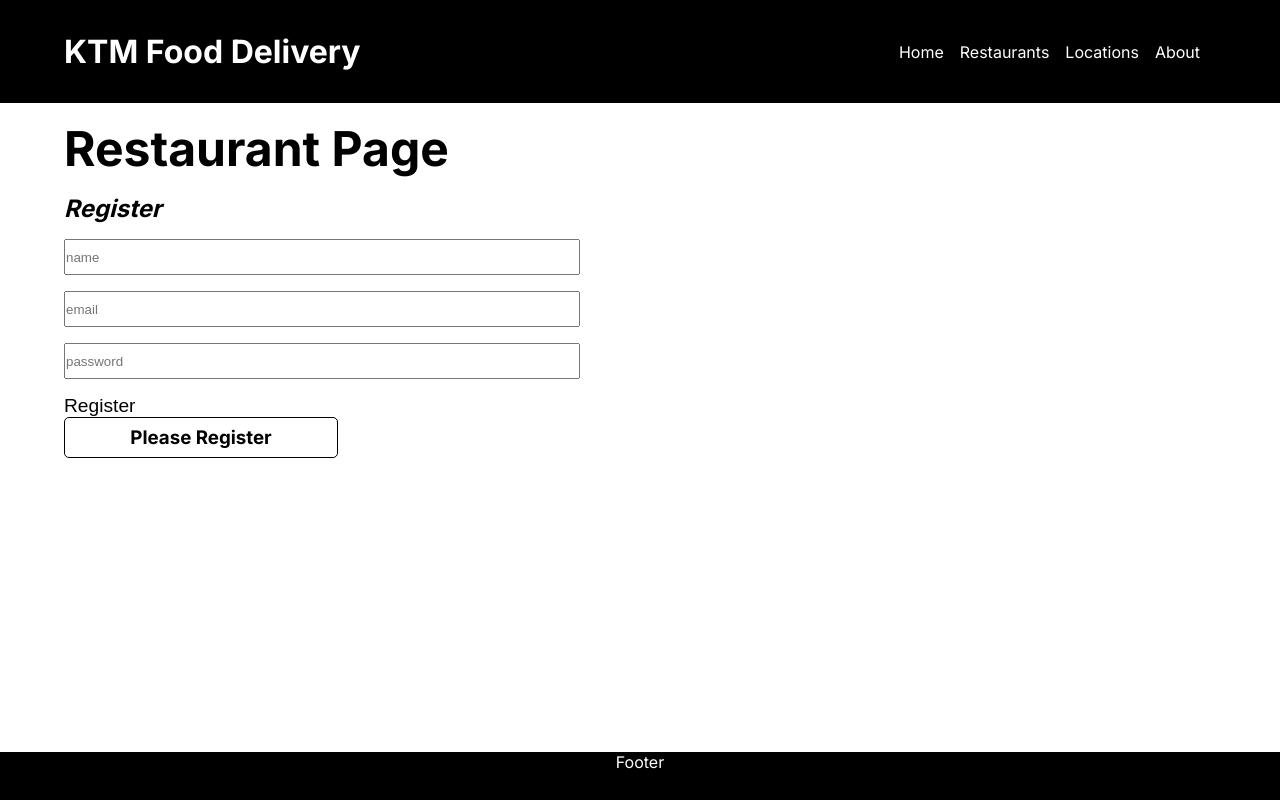
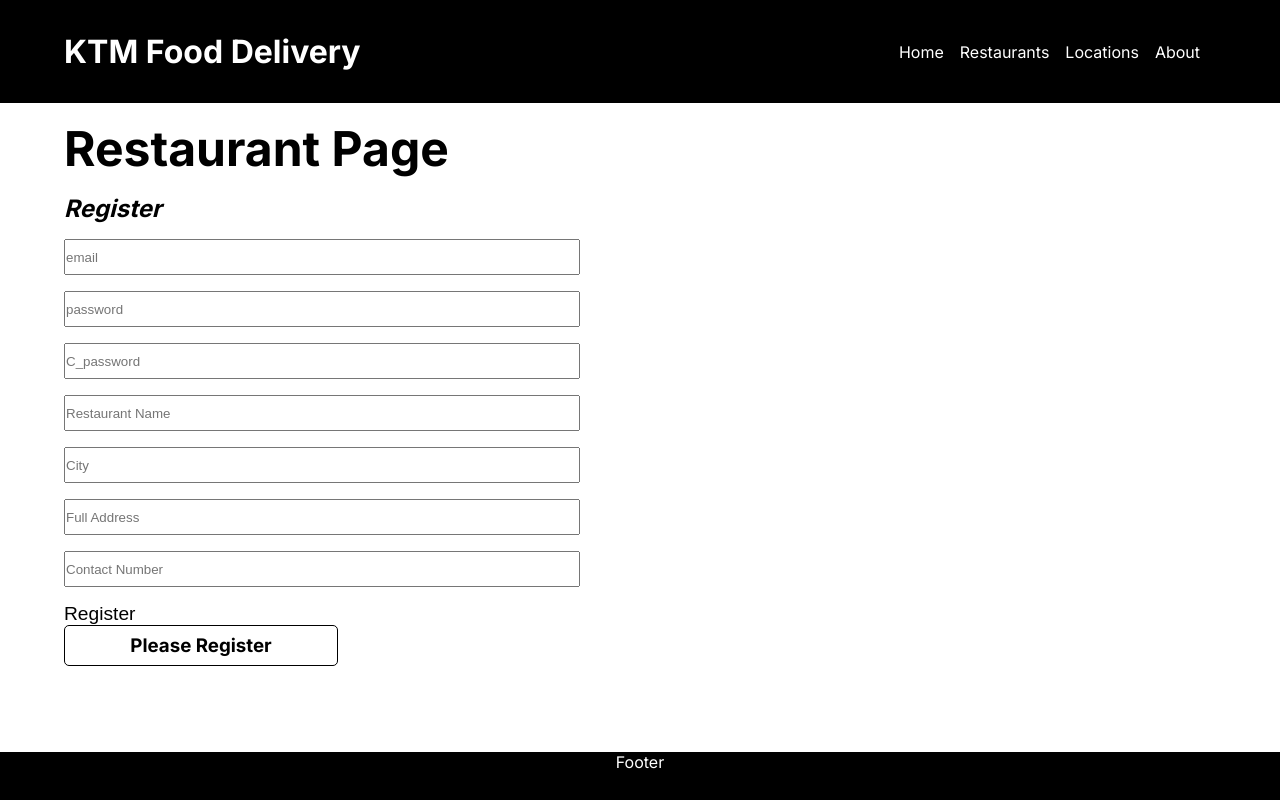
Before and after one commit to sotibx2022/KTMRESTRO, a Next.js app: page /restaurant in a window 1280 px wide. Built offline with nearby package versions, Linux system fonts and the light colour scheme.

Commit message:
Modifications made to the register form with more input fields

```diff
--- a/src/app/_components/register/Register.js
+++ b/src/app/_components/register/Register.js
@@ -2,34 +2,62 @@
 import React, { useState } from 'react'
 
 const Register = () => {
-    const[name,setName] = useState("");
-    const[email,setEmail] = useState("");
-    const[password,setPassword] = useState("");
+    const[restaurantDetails, setRestaurantDetails]= useState({
+        email:"",
+        password:"",
+        C_password:"",
+        restaurantName:"",
+        city:"",
+        fullAddress:"",
+        contactNumber:""
+    })
 
     const registerRestaurant=async()=>{
+        try {
             fetch("http://localhost:3000/api/restaurant",{
                 method:'POST',
                 headers:{
                     "content-type":"application/json"
                 },
                 body:JSON.stringify({
-                name,
-                email,
-                password
+                    email:restaurantDetails.email,
+                    password:restaurantDetails.password,
+                    C_password:restaurantDetails.C_password,
+                    restaurantName:restaurantDetails.restaurantName,
+                    city:restaurantDetails.city,
+                    fullAddress:restaurantDetails.fullAddress,
+                    contactNumber:restaurantDetails.contactNumber
                 })
             })
+            alert("Registration successful")
+        } catch (error) {
+            alert("Problem to register Restaurant", error)
+        }
+
     }
   return (
     <div>
         <h1 className='sub_heading'>Register</h1>
         <div className='form_field'>
-            <input type='text' placeholder='name' value={name} onChange={(e)=>{setName(e.target.value)}}></input>
+            <input type='text' placeholder='email' value={restaurantDetails.email} onChange={(e)=>{setRestaurantDetails({...restaurantDetails,email:e.target.value})}}></input>
         </div>
         <div className='form_field'>
-            <input type='text' placeholder='email' value={email} onChange={(e)=>{setEmail(e.target.value)}}></input>
+            <input type='text' placeholder='password' value={restaurantDetails.password} onChange={(e)=>{setRestaurantDetails({...restaurantDetails,password:e.target.value})}}></input>
         </div>
         <div className='form_field'>
-            <input type='text' placeholder='password' value={password} onChange={(e)=>{setPassword(e.target.value)}}></input>
+            <input type='text' placeholder='C_password' value={restaurantDetails.C_password} onChange={(e)=>{setRestaurantDetails({...restaurantDetails,C_password:e.target.value})}}></input>
+        </div>
+        <div className='form_field'>
+            <input type='text' placeholder='Restaurant Name' value={restaurantDetails.restaurantName} onChange={(e)=>{setRestaurantDetails({...restaurantDetails,restaurantName:e.target.value})}}></input>
+        </div>
+        <div className='form_field'>
+            <input type='text' placeholder='City' value={restaurantDetails.city} onChange={(e)=>{setRestaurantDetails({...restaurantDetails,city:e.target.value})}}></input>
+        </div>
+        <div className='form_field'>
+            <input type='text' placeholder='Full Address' value={restaurantDetails.fullAddress} onChange={(e)=>{setRestaurantDetails({...restaurantDetails,fullAddress:e.target.value})}}></input>
+        </div>
+        <div className='form_field'>
+            <input type='text' placeholder='Contact Number' value={restaurantDetails.contactNumber} onChange={(e)=>{setRestaurantDetails({...restaurantDetails,contactNumber:e.target.value})}}></input>
         </div>
         <button onClick={registerRestaurant}>Register</button>
         </div>
--- a/src/app/api/restaurant/route.js
+++ b/src/app/api/restaurant/route.js
@@ -15,12 +15,10 @@ export async function GET(){
 }
 
 export async function POST(request){
-    const{name, email, password} = await request.json();
+    const{email, password,restaurantName,city,fullAddress,contactNumber} = await request.json();
     await connectToDb();
     let newItem = new Restaurant({
-        name,
-        email,
-        password
+        email,password,restaurantName,city,fullAddress,contactNumber
     })
     try{
         let savedRestaurant = await newItem.save();
--- a/src/app/models/restaurant.models.js
+++ b/src/app/models/restaurant.models.js
@@ -1,8 +1,12 @@
 import mongoose, { Schema } from "mongoose"
 
 const restaurantSchema = new Schema({
-    name:String,
+
     email:String,
     password:String,
+   restaurantName:String,
+   city:String,
+   fullAddress:String,
+   contactNumber:Number,
 })
 export const Restaurant = mongoose.models.Restaurant|| mongoose.model("Restaurant", restaurantSchema)
```
Lines whose indentation alone changed are shown as unchanged.
